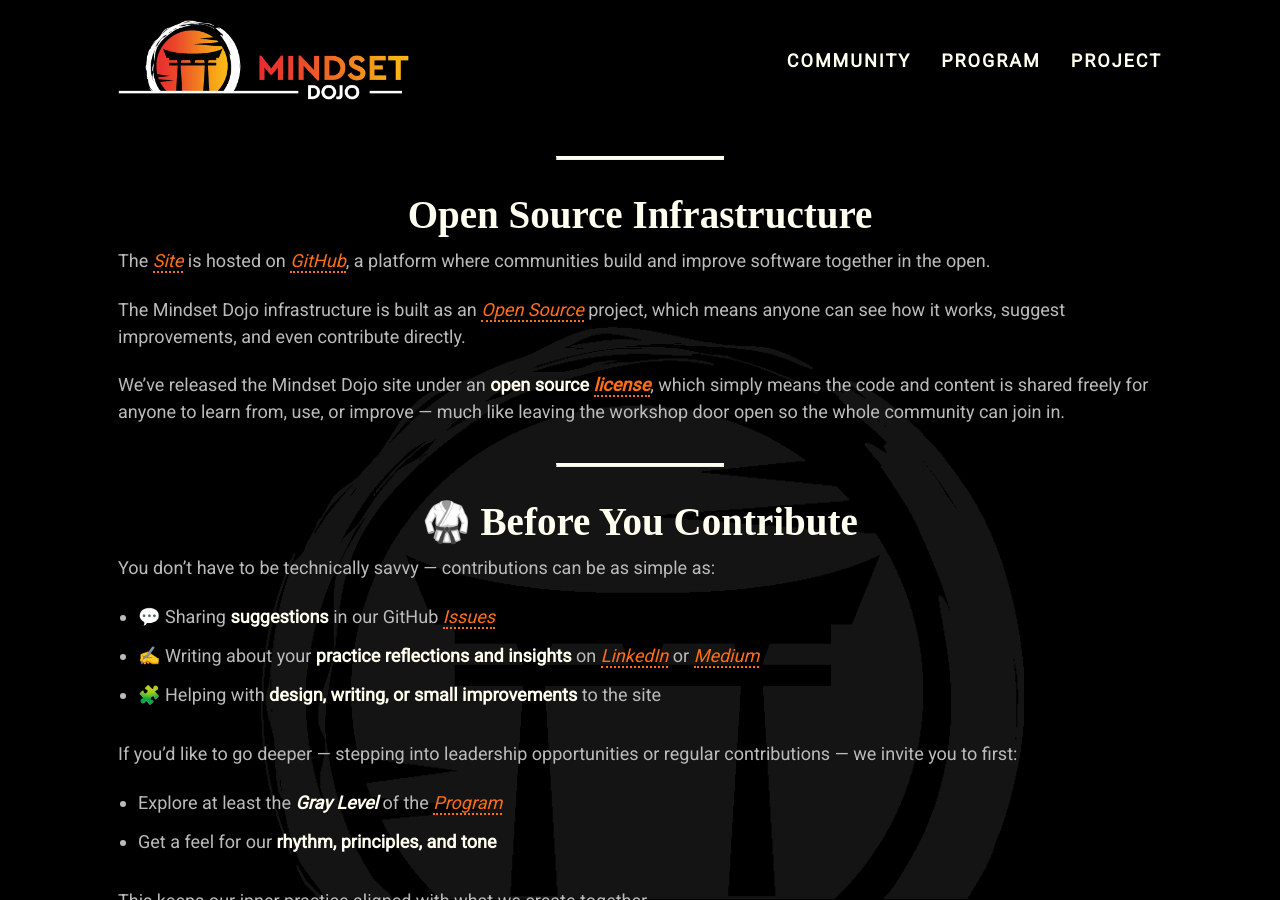
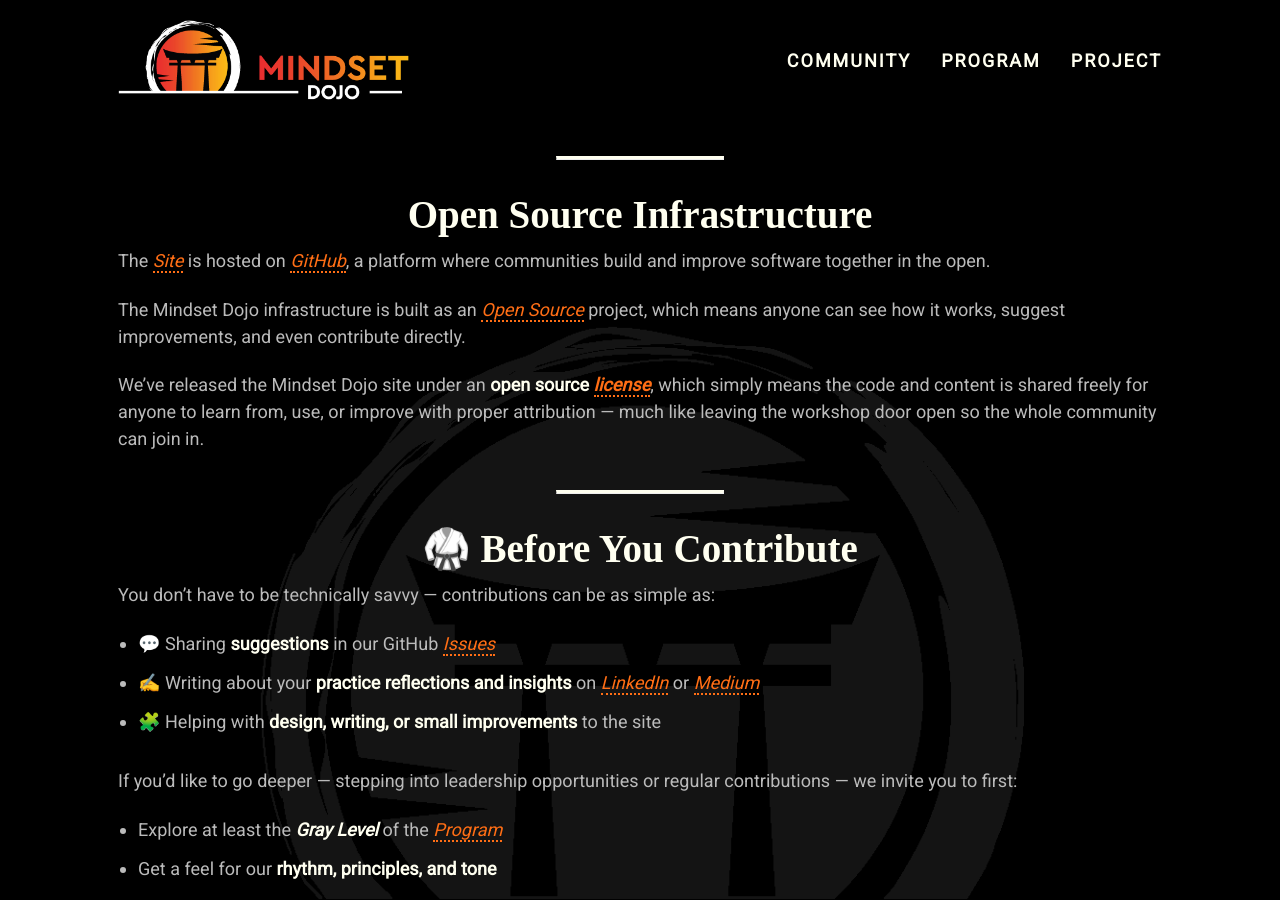
Before and after one commit to mindset-dojo/mindset-dojo.github.io, a Jekyll site: the page built from project.md, in a window 1280 px wide and 900 px high. Built offline with Jekyll 4.4.1, drawn with Linux system fonts in a browser that asks for light colours; some web fonts are replaced.

Commit message:
fix(project): make sure that readers of the page know they need to give attribution.

```diff
--- a/project.md
+++ b/project.md
@@ -11,7 +11,7 @@ The [Site]({{'/' | relative_url}}) is hosted on [GitHub](https://github.com/), a
 
 The Mindset Dojo infrastructure is built as an [Open Source](https://opensource.com/resources/what-open-source) project, which means anyone can see how it works, suggest improvements, and even contribute directly.
 
-We’ve released the Mindset Dojo site under an **open source [license]({{'/LICENSE' | relative_url}})**, which simply means the code and content is shared freely for anyone to learn from, use, or improve — much like leaving the workshop door open so the whole community can join in.
+We’ve released the Mindset Dojo site under an **open source [license]({{'/LICENSE' | relative_url}})**, which simply means the code and content is shared freely for anyone to learn from, use, or improve with proper attribution — much like leaving the workshop door open so the whole community can join in.
 
 ---
 
```
